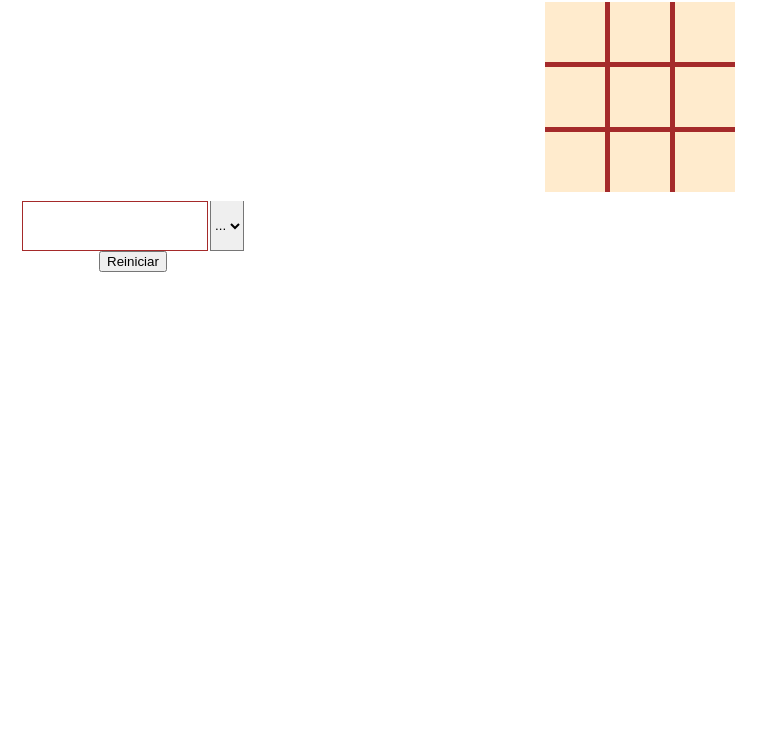
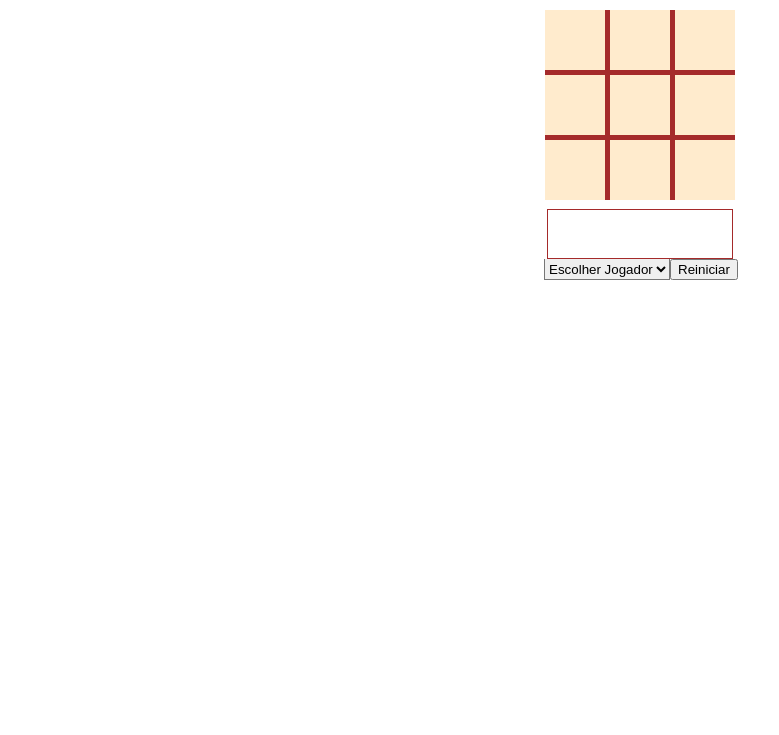
Before and after one commit to jvitor691/u01-m04-jogo-da-velha-sala, a website: page index.html in a window 1280 px wide. Shown: the part 65-800 px from the top of the page, without its empty margins (0-779 px from the left). Drawn offline with Linux system fonts and the light colour scheme.

Commit message:
prova quase finalizada

```diff
--- a/css/index.css
+++ b/css/index.css
@@ -43,3 +43,9 @@ h2 {
     margin-left: 2px;
     border-top: 10px;
 }
+#box{
+    display: flex;
+    justify-content: center;
+    align-items: center;
+    flex-direction: column;
+}
--- a/index.html
+++ b/index.html
@@ -9,6 +9,7 @@
     <title>Jogo da velha</title>
 </head>
 <body>
+    <div id="box">
         <h2>Jogo da Velha</h2>
         <div id="container">
             <div onclick="mark(this)"></div>
@@ -26,11 +27,12 @@
                     <div id="messages"></div>
                 </div>
                 <select id="escolherJogador" onchange="chooserGamer()">
-                <option value="">...</option>
+                    <option value="">Escolher Jogador</option>
                     <option value="x">X</option>
                   <option value="o">O</option>
                 </select>
                 <button type="reset" id="reiniciar" onclick="refresh(this)">Reiniciar</button>
             </div>
+    </div>
 </body>
 </html>
```
Lines whose indentation alone changed are shown as unchanged.
